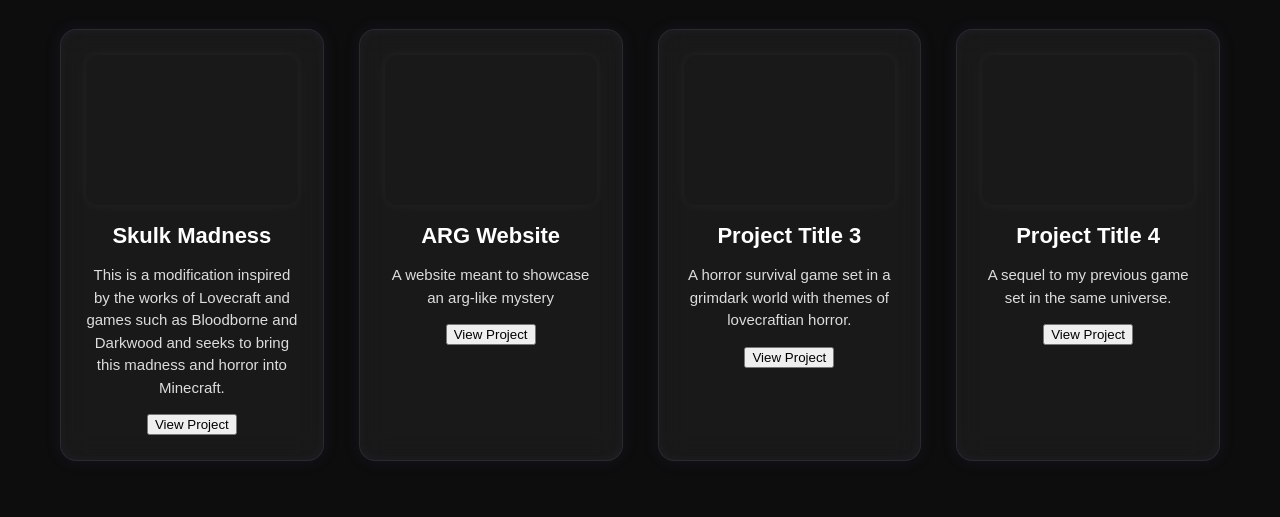
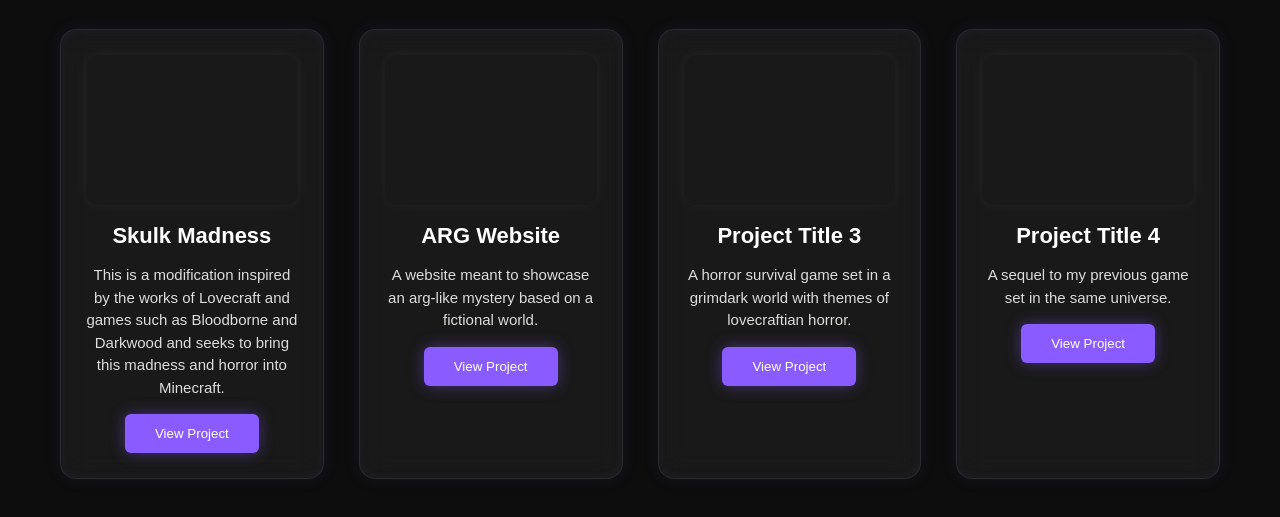
Before and after one commit to PyroNaru/Portfolio, a plain HTML site: page projects.html in a window 1280 px wide. Shown: the part 219-736 px from the top of the page. Drawn offline with Linux system fonts and the light colour scheme.

Commit message:
new stuff

```diff
--- a/projects.html
+++ b/projects.html
@@ -22,7 +22,6 @@
 
         <div class="projects-grid">
 
-            <!-- PROJECT CARD -->
             <div class="project-card">
                 <div class="project-thumb" style="background-image: url('assets/project1.jpg');"></div>
                 <h2>Skulk Madness</h2>
@@ -35,7 +34,7 @@
             <div class="project-card">
                 <div class="project-thumb" style="background-image: url('assets/project2.jpg');"></div>
                 <h2>ARG Website</h2>
-                <p>A website meant to showcase an arg-like mystery</p>
+                <p>A website meant to showcase an arg-like mystery based on a fictional world.</p>
                 <button onclick="location.href='projects/project2.html'">View Project</button>
 
             </div>
--- a/style.css
+++ b/style.css
@@ -68,7 +68,7 @@ body.pro {
     margin-top: -10px;
 }
 
-/* BUTTON */
+/* button */
 .cta {
     margin-top: 30px;
     padding: 12px 30px;
@@ -238,6 +238,17 @@ body.pro {
     color: #ddd;
     font-size: 15px;
     line-height: 1.5;
+}
+
+.project-card button {
+    padding: 12px 30px;
+    border: none;
+    border-radius: 6px;
+    cursor: pointer;
+    background: #8a5cff;
+    color: white;
+    box-shadow: 0 0 15px rgba(138,92,255,0.4);
+    transition: 0.3s;
 }
 
 /*For the contacts*/
```
Also changed, not shown: projects/project1.html (+5 -0 lines), projects/project2.html (+2 -2 lines), assets/project2.png (added).
